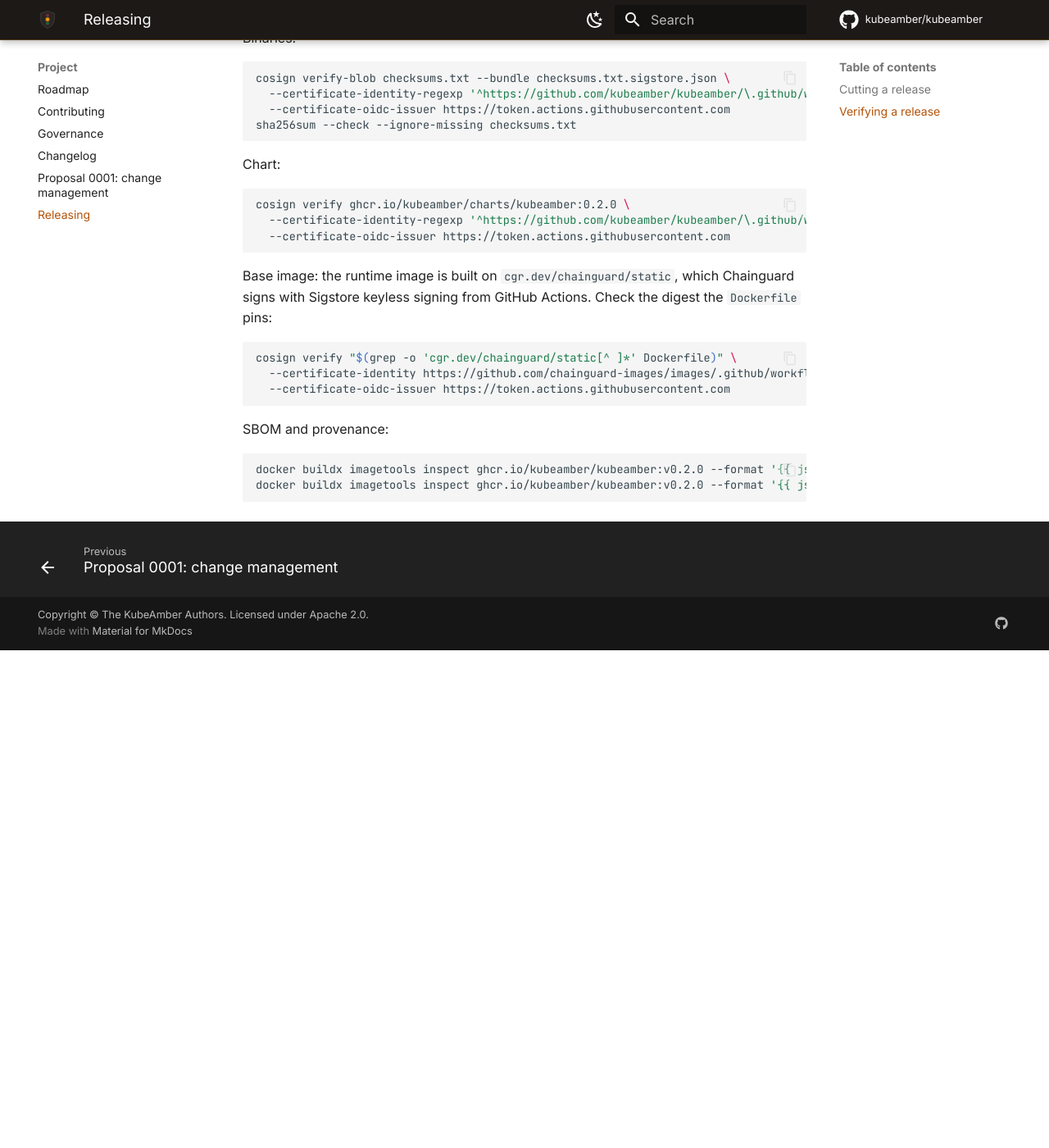
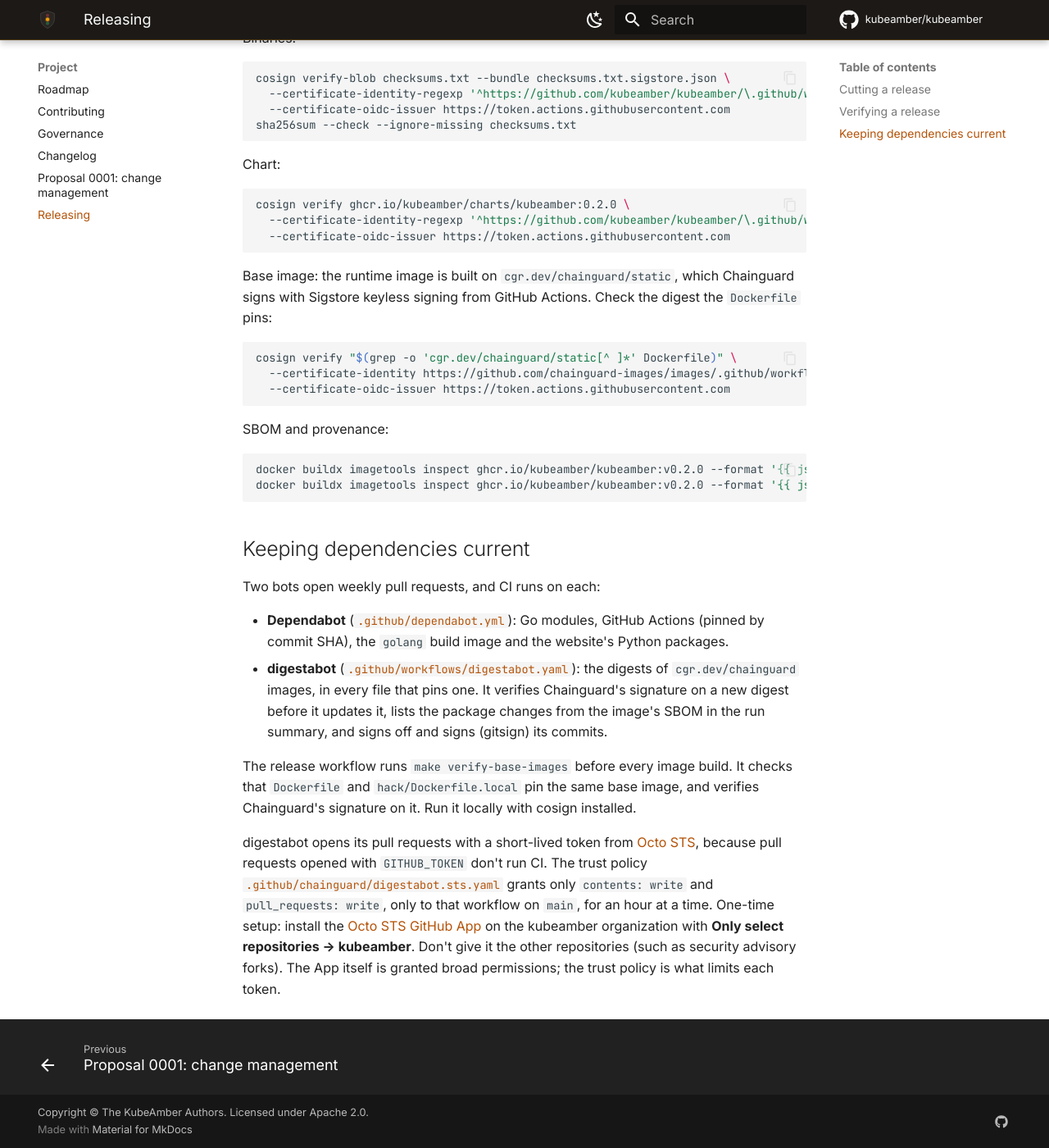
Before and after one commit to kubeamber/kubeamber, an MkDocs documentation site: the page built from docs/releasing.md, in a window 1280 px wide and 1400 px high, scrolled down 1155 px. Shown: the whole window at 82% size. Built offline with MkDocs 1.6.1 and Material for MkDocs 9.7.7, drawn with Linux system fonts in a browser that asks for light colours; comment, search, counter and statistics services are not loaded; before the commit the page ends 1948 px from its top, so only the background shows below that.

Commit message:
ci: verify the Chainguard base image and keep its digest current
- make verify-base-images checks that Dockerfile and hack/Dockerfile.local
  pin the same cgr.dev base, and verifies Chainguard's Sigstore signature on
  it. The release workflow runs it before every image build, and now also
  runs on pull requests that touch hack/Dockerfile.local or the Makefile.
- A weekly digestabot workflow updates cgr.dev digests in every file. It
  verifies Chainguard's signature on each new digest first, lists package
  changes from the SBOM, and signs off and gitsigns its commits.
- digestabot opens its pull requests with a one-hour token from Octo STS, so
  they run CI. The trust policy (.github/chainguard/digestabot.sts.yaml)
  matches GitHub's immutable subject for main and that workflow only, and
  grants contents and pull_requests write.
- Dependabot ignores chainguard/* images so the two bots don't overlap.

The Octo STS GitHub App must be installed on the organization, for this
repository only, before the first run (docs/releasing.md).

Signed-off-by: Sathpal-Singh <sathpal.gnec@gmail.com>

````diff
--- a/docs/releasing.md
+++ b/docs/releasing.md
@@ -78,3 +78,33 @@
 docker buildx imagetools inspect ghcr.io/kubeamber/kubeamber:v0.2.0 --format '{{ json .SBOM }}'
 docker buildx imagetools inspect ghcr.io/kubeamber/kubeamber:v0.2.0 --format '{{ json .Provenance }}'
 ```
+
+## Keeping dependencies current
+
+Two bots open weekly pull requests, and CI runs on each:
+
+- **Dependabot** ([`.github/dependabot.yml`](../.github/dependabot.yml)): Go
+  modules, GitHub Actions (pinned by commit SHA), the `golang` build image and
+  the website's Python packages.
+- **digestabot** ([`.github/workflows/digestabot.yaml`](../.github/workflows/digestabot.yaml)):
+  the digests of `cgr.dev/chainguard` images, in every file that pins one.
+  It verifies Chainguard's signature on a new digest before it updates it,
+  lists the package changes from the image's SBOM in the run summary, and
+  signs off and signs (gitsign) its commits.
+
+The release workflow runs `make verify-base-images` before every image build.
+It checks that `Dockerfile` and `hack/Dockerfile.local` pin the same base
+image, and verifies Chainguard's signature on it. Run it locally with cosign
+installed.
+
+digestabot opens its pull requests with a short-lived token from
+[Octo STS](https://github.com/octo-sts/app), because pull requests opened with
+`GITHUB_TOKEN` don't run CI. The trust policy
+[`.github/chainguard/digestabot.sts.yaml`](../.github/chainguard/digestabot.sts.yaml)
+grants only `contents: write` and `pull_requests: write`, only to that workflow
+on `main`, for an hour at a time. One-time setup: install the
+[Octo STS GitHub App](https://github.com/apps/octo-sts/installations/new) on
+the kubeamber organization with **Only select repositories → kubeamber**. Don't
+give it the other repositories (such as security advisory forks). The App
+itself is granted broad permissions; the trust policy is what limits each
+token.
````
Also changed, not shown: 5 other files.
